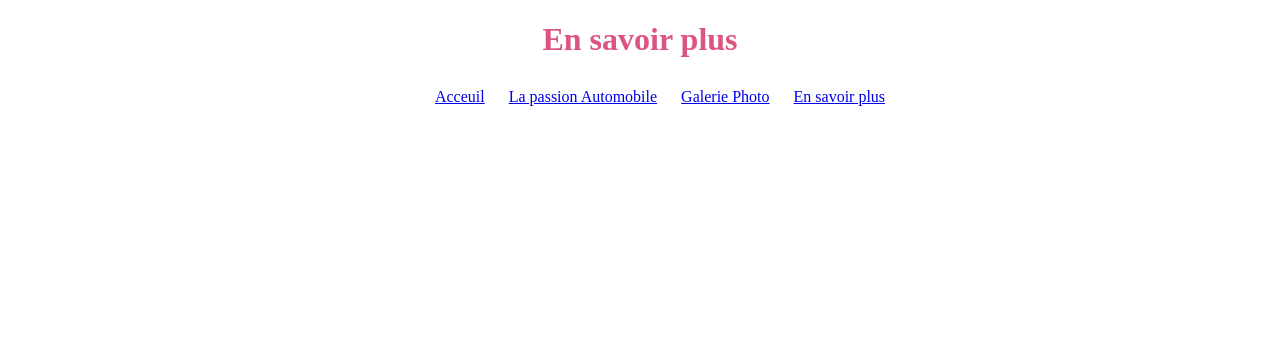
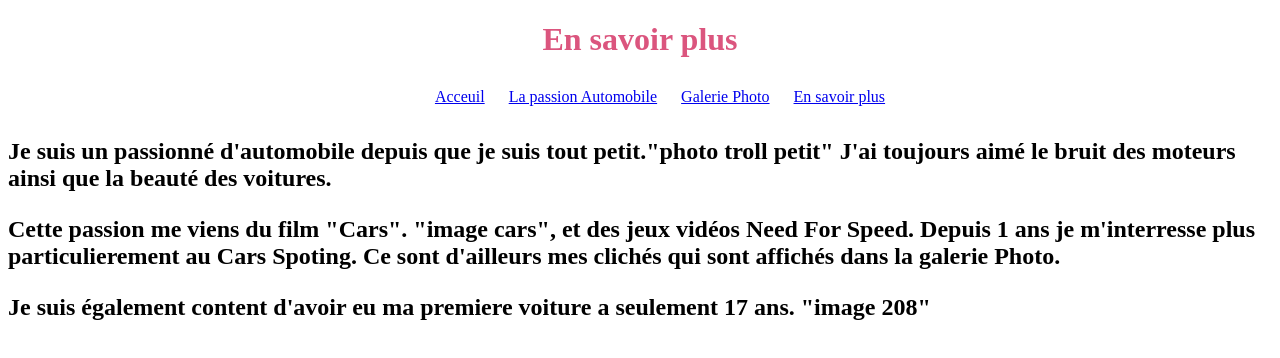
Before and after one commit to nalisto07/SAE14-main, a plain HTML site: page SAE14-main/index3.html in a window 1280 px wide. Drawn offline with Linux system fonts and the light colour scheme.

Commit message:
ajout de texte

```diff
--- a/SAE14-main/index3.html
+++ b/SAE14-main/index3.html
@@ -15,5 +15,23 @@
         <li><a href="index2.html">Galerie Photo</a></li>
         <li><a href="index3.html">En savoir plus</a></li>
     </ul>
+    <section id = "1">
+        <h2>
+            <article>
+               <p>
+                Je suis un passionné d'automobile depuis que je suis tout petit."photo troll petit"
+                J'ai toujours aimé le bruit des moteurs ainsi que la beauté des voitures.
+               </p>
+               <p>
+                Cette passion me viens du film "Cars". "image cars", et des jeux vidéos Need For Speed.
+                Depuis 1 ans je m'interresse plus particulierement au Cars Spoting.
+                Ce sont d'ailleurs mes clichés qui sont affichés dans la galerie Photo.
+               </p>
+                Je suis également content d'avoir eu ma premiere voiture a seulement 17 ans. "image 208"
+               </p>
+            </article>
+
+        </h2>
+    </section>
 </body>
 </html>
```
